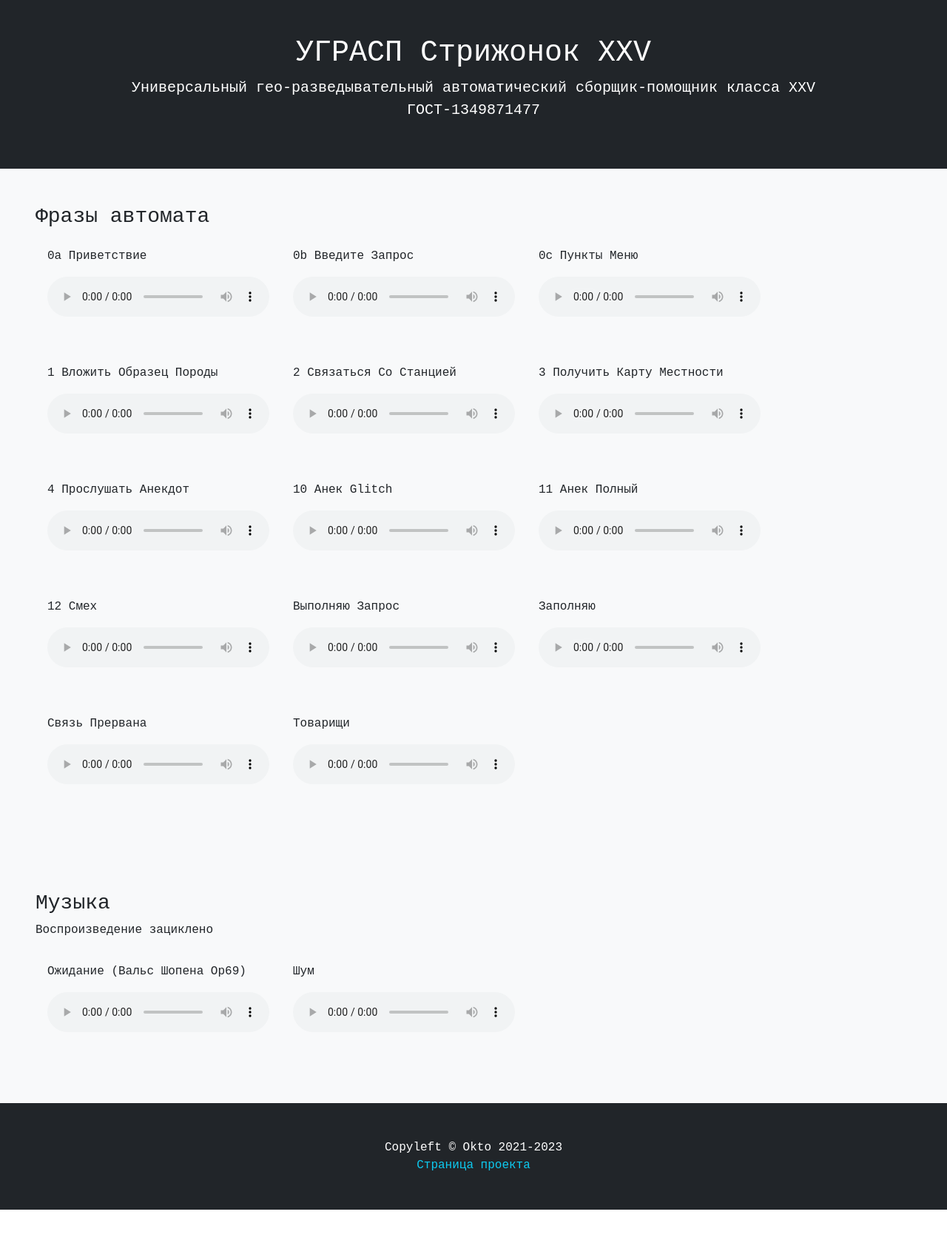
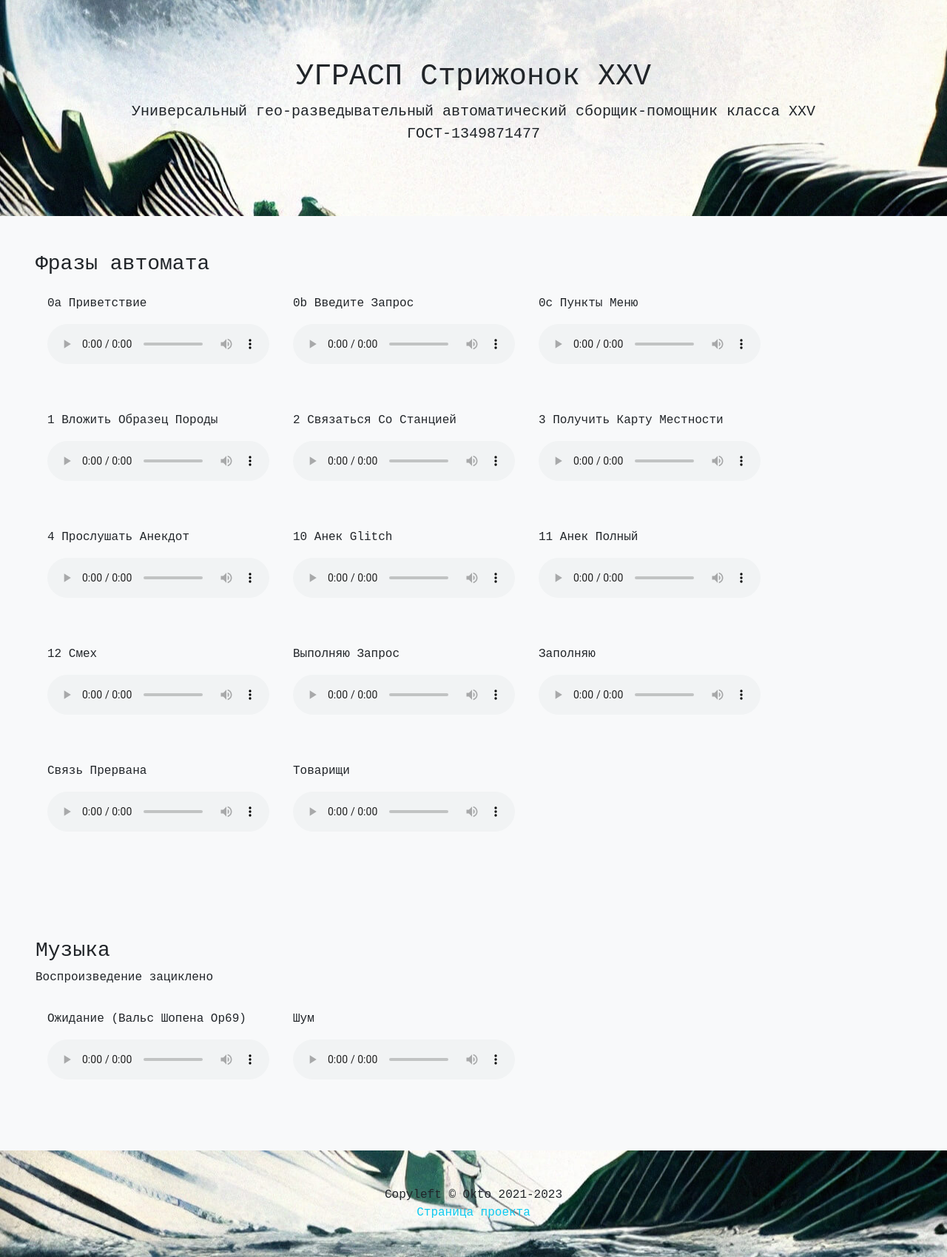
Before and after one commit to 8kto/tau-sigma-helper, a website: page index.html in a window 1280 px wide. Shown: the whole page at 74% size. Before the commit the page ends 1635 px from the top, so only its background shows below. Drawn offline with nearby package versions, Linux system fonts and the light colour scheme.

Commit message:
Adjust styles, make it retro-futuristic

```diff
--- a/index.html
+++ b/index.html
@@ -12,10 +12,10 @@
 </head>
 
 <body id="page-top">
-<header class="bg-dark text-white p-5">
+<header class="page-header bg-dark text-white p-5">
   <div class="container-fluid text-center">
-    <h1>УГРАСП Стрижонок XXV</h1>
-    <p class="lead">
+    <h1 class="text-dark">УГРАСП Стрижонок XXV</h1>
+    <p class="lead text-dark">
       Универсальный гео-разведывательный автоматический сборщик-помощник класса XXV <br>
       ГОСТ-1349871477
     </p>
@@ -23,21 +23,21 @@
 </header>
 
 
-<section class="bg-light p-5">
+<section class="page-section p-5">
   <h3>Фразы автомата</h3>
   <div class="samples-container d-flex flex-row flex-wrap" id="samples"></div>
 </section>
 
-<section class="bg-light p-5">
+<section class="page-section p-5">
   <h3>Музыка</h3>
   <p>Воспроизведение зациклено</p>
   <div class="samples-container d-flex flex-row flex-wrap" id="music"></div>
 </section>
 
 <!-- Footer -->
-<footer class="py-5 bg-dark">
+<footer class="page-footer py-5 bg-dark">
   <div class="container">
-    <p class="m-0 text-center text-white">Copyleft &copy; Okto 2021-2023</p>
+    <p class="m-0 text-center">Copyleft &copy; Okto 2021-2023</p>
     <p class="m-0 text-center text-white">
       <a class="link-info link-underline-opacity-0 link-underline-opacity-50-hover" href="https://github.com/8kto/tau-sigma-helper">Страница проекта</a>
     </p>
--- a/style/styles.css
+++ b/style/styles.css
@@ -1,8 +1,25 @@
 body {
   font-family: "Droid Sans Mono", monospace;
+  filter: blur(0.6px);
 }
 
 .sample-title {
   max-width: 18rem;
   text-transform: capitalize;
 }
+
+.page-header {
+  background-image: url("moon-landscape-cropped.jpeg");
+  background-position: center 65%;
+  padding-top: 5rem!important;
+  padding-bottom: 5rem!important;
+}
+
+.page-footer {
+  background-image: url("moon-landscape-cropped.jpeg");
+  background-position: center 90%;
+}
+
+.page-section {
+  background: #f8f9fa;
+}
```
Also changed, not shown: style/moon-landscape-cropped.jpeg (added).
